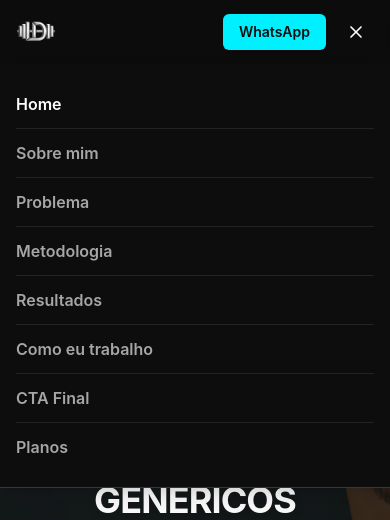
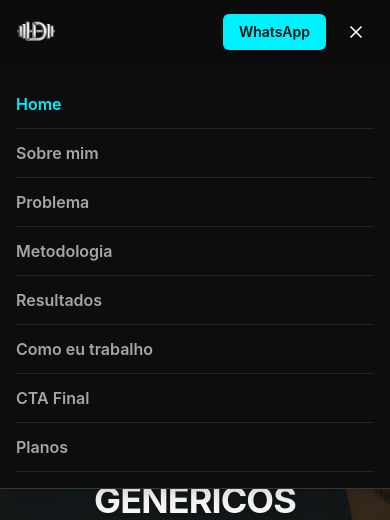
Before and after one commit to 04ale/dominicale-personal, a React (Vite) app: page / in a window 390 px wide. Both pictures are taken after a click on the button 356 px from the left and 32 px from the top of the page. Shown: the top 520 px of the page. Built offline with nearby package versions, Linux system fonts and the light colour scheme.

Commit message:
feat: implement dynamic active section highlighting in Header

```diff
--- a/src/components/layout/Header.tsx
+++ b/src/components/layout/Header.tsx
@@ -1,10 +1,22 @@
-import { useState } from 'react';
+import { useState, useEffect } from 'react';
 import { Menu, X } from 'lucide-react';
 
 import logo from '../../assets/logo.webp';
 
+const navItems = [
+    { label: 'Home', href: '/', id: 'home' },
+    { label: 'Sobre mim', href: '#sobremim', id: 'sobremim' },
+    { label: 'Problema', href: '#problemas', id: 'problemas' },
+    { label: 'Metodologia', href: '#metodologia', id: 'metodologia' },
+    { label: 'Resultados', href: '#resultados', id: 'resultados' },
+    { label: 'Como eu trabalho', href: '#comoeutrabalho', id: 'comoeutrabalho' },
+    { label: 'CTA Final', href: '#ctafinal', id: 'ctafinal' },
+    { label: 'Planos', href: '#planos', id: 'planos' },
+];
+
 export default function Header() {
     const [isMenuOpen, setIsMenuOpen] = useState(false);
+    const [activeSection, setActiveSection] = useState('home');
 
     const toggleMenu = () => {
         setIsMenuOpen(!isMenuOpen);
@@ -14,28 +26,72 @@ export default function Header() {
         setIsMenuOpen(false);
     };
 
+    useEffect(() => {
+        const observerOptions = {
+            root: null,
+            rootMargin: '-40% 0px -40% 0px',
+            threshold: 0
+        };
+
+        const observerCallback = (entries: IntersectionObserverEntry[]) => {
+            entries.forEach((entry) => {
+                if (entry.isIntersecting) {
+                    setActiveSection(entry.target.id);
+                }
+            });
+        };
+
+        const observer = new IntersectionObserver(observerCallback, observerOptions);
+
+        navItems.forEach((item) => {
+            const element = document.getElementById(item.id);
+            if (element) observer.observe(element);
+        });
+
+        // Special case for scrolling to top
+        const handleScroll = () => {
+            if (window.scrollY < 100) {
+                setActiveSection('home');
+            }
+        };
+
+        window.addEventListener('scroll', handleScroll);
+
+        return () => {
+            observer.disconnect();
+            window.removeEventListener('scroll', handleScroll);
+        };
+    }, []);
+
     return (
         <header className="sticky top-0 z-50 w-full border-b border-platinum-light/20 bg-deep-onyx/95 backdrop-blur supports-backdrop-filter:bg-deep-onyx/60">
             <div className="container mx-auto flex h-16 items-center justify-between px-4 max-w-7xl">
 
                 {/* Logo Section */}
-                <a href="/" className="flex items-center group" onClick={closeMenu}>
+                <a href="/" className="flex items-center group" onClick={(e) => {
+                    e.preventDefault();
+                    window.scrollTo({ top: 0, behavior: 'smooth' });
+                    closeMenu();
+                }}>
                     <img src={logo} alt="Lucas Dominicale" className="h-10 md:h-12 w-auto object-contain rounded-md" fetchPriority="high" />
                 </a>
 
                 {/* Navigation (Hidden on Mobile) */}
-                <nav className="hidden md:flex items-center gap-6">
-                    <a href="/" className="text-sm font-semibold transition-all duration-200 relative py-2 text-pure-white">
-                        Home
-                        <div className="absolute bottom-0 left-0 w-full h-0.5 bg-electric rounded-full"></div>
-                    </a>
-                    <a href="#sobremim" className="text-sm font-semibold transition-all duration-200 py-2 text-silver-mist hover:text-pure-white">Sobre mim</a>
-                    <a href="#problemas" className="text-sm font-semibold transition-all duration-200 py-2 text-silver-mist hover:text-pure-white">Problema</a>
-                    <a href="#metodologia" className="text-sm font-semibold transition-all duration-200 py-2 text-silver-mist hover:text-pure-white">Metodologia</a>
-                    <a href="#resultados" className="text-sm font-semibold transition-all duration-200 py-2 text-silver-mist hover:text-pure-white">Resultados</a>
-                    <a href="#comoeutrabalho" className="text-sm font-semibold transition-all duration-200 py-2 text-silver-mist hover:text-pure-white">Como eu trabalho</a>
-                    <a href="#ctafinal" className="text-sm font-semibold transition-all duration-200 py-2 text-silver-mist hover:text-pure-white">CTA Final</a>
-                    <a href="#planos" className="text-sm font-semibold transition-all duration-200 py-2 text-silver-mist hover:text-pure-white">Planos</a>
+                <nav className="hidden xl:flex items-center gap-6">
+                    {navItems.map((item) => (
+                        <a
+                            key={item.id}
+                            href={item.href}
+                            className={`text-sm font-semibold transition-all duration-300 relative py-2 ${
+                                activeSection === item.id ? 'text-pure-white' : 'text-silver-mist hover:text-pure-white'
+                            }`}
+                        >
+                            {item.label}
+                            {activeSection === item.id && (
+                                <div className="absolute bottom-0 left-0 w-full h-0.5 bg-electric rounded-full transition-all duration-300"></div>
+                            )}
+                        </a>
+                    ))}
                 </nav>
 
                 {/* Right Buttons */}
@@ -45,7 +101,7 @@ export default function Header() {
                     </a>
                     <button
                         onClick={toggleMenu}
-                        className="md:hidden flex items-center justify-center text-pure-white hover:bg-gunmetal-grey h-9 w-9 rounded-md transition-colors"
+                        className="xl:hidden flex items-center justify-center text-pure-white hover:bg-gunmetal-grey h-9 w-9 rounded-md transition-colors"
                         aria-label="Menu"
                     >
                         {isMenuOpen ? <X size={20} /> : <Menu size={20} />}
@@ -55,16 +111,20 @@ export default function Header() {
 
             {/* Mobile Menu Overlay */}
             {isMenuOpen && (
-                <div className="md:hidden absolute top-16 left-0 w-full bg-deep-onyx border-b border-platinum-light/20 shadow-xl overflow-hidden animate-in slide-in-from-top-2 duration-200">
-                    <nav className="flex flex-col p-4">
-                        <a href="/" onClick={closeMenu} className="text-base font-semibold py-3 border-b border-platinum-light/10 text-pure-white">Home</a>
-                        <a href="#sobremim" onClick={closeMenu} className="text-base font-semibold py-3 border-b border-platinum-light/10 text-silver-mist hover:text-pure-white">Sobre mim</a>
-                        <a href="#problemas" onClick={closeMenu} className="text-base font-semibold py-3 border-b border-platinum-light/10 text-silver-mist hover:text-pure-white">Problema</a>
-                        <a href="#metodologia" onClick={closeMenu} className="text-base font-semibold py-3 border-b border-platinum-light/10 text-silver-mist hover:text-pure-white">Metodologia</a>
-                        <a href="#resultados" onClick={closeMenu} className="text-base font-semibold py-3 border-b border-platinum-light/10 text-silver-mist hover:text-pure-white">Resultados</a>
-                        <a href="#comoeutrabalho" onClick={closeMenu} className="text-base font-semibold py-3 border-b border-platinum-light/10 text-silver-mist hover:text-pure-white">Como eu trabalho</a>
-                        <a href="#ctafinal" onClick={closeMenu} className="text-base font-semibold py-3 border-b border-platinum-light/10 text-silver-mist hover:text-pure-white">CTA Final</a>
-                        <a href="#planos" onClick={closeMenu} className="text-base font-semibold py-3 text-silver-mist hover:text-pure-white">Planos</a>
+                <div className="xl:hidden absolute top-16 left-0 w-full bg-deep-onyx border-b border-platinum-light/20 shadow-xl overflow-hidden animate-in slide-in-from-top-2 duration-200">
+                    <nav className="flex flex-col p-4 max-h-[70vh] overflow-y-auto">
+                        {navItems.map((item) => (
+                            <a
+                                key={item.id}
+                                href={item.href}
+                                onClick={closeMenu}
+                                className={`text-base font-semibold py-3 border-b border-platinum-light/10 ${
+                                    activeSection === item.id ? 'text-electric' : 'text-silver-mist hover:text-pure-white'
+                                }`}
+                            >
+                                {item.label}
+                            </a>
+                        ))}
                     </nav>
                 </div>
             )}
```
